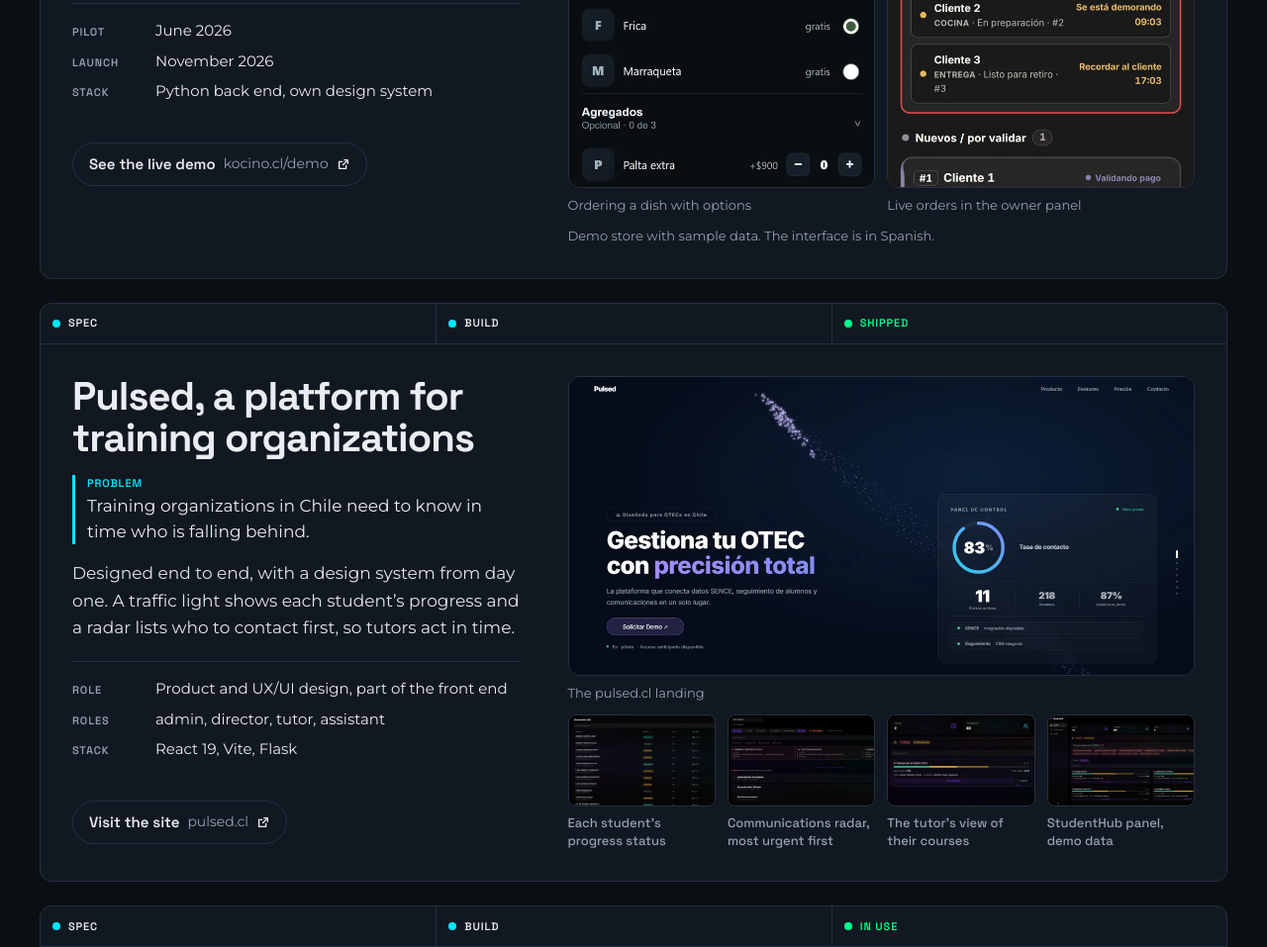
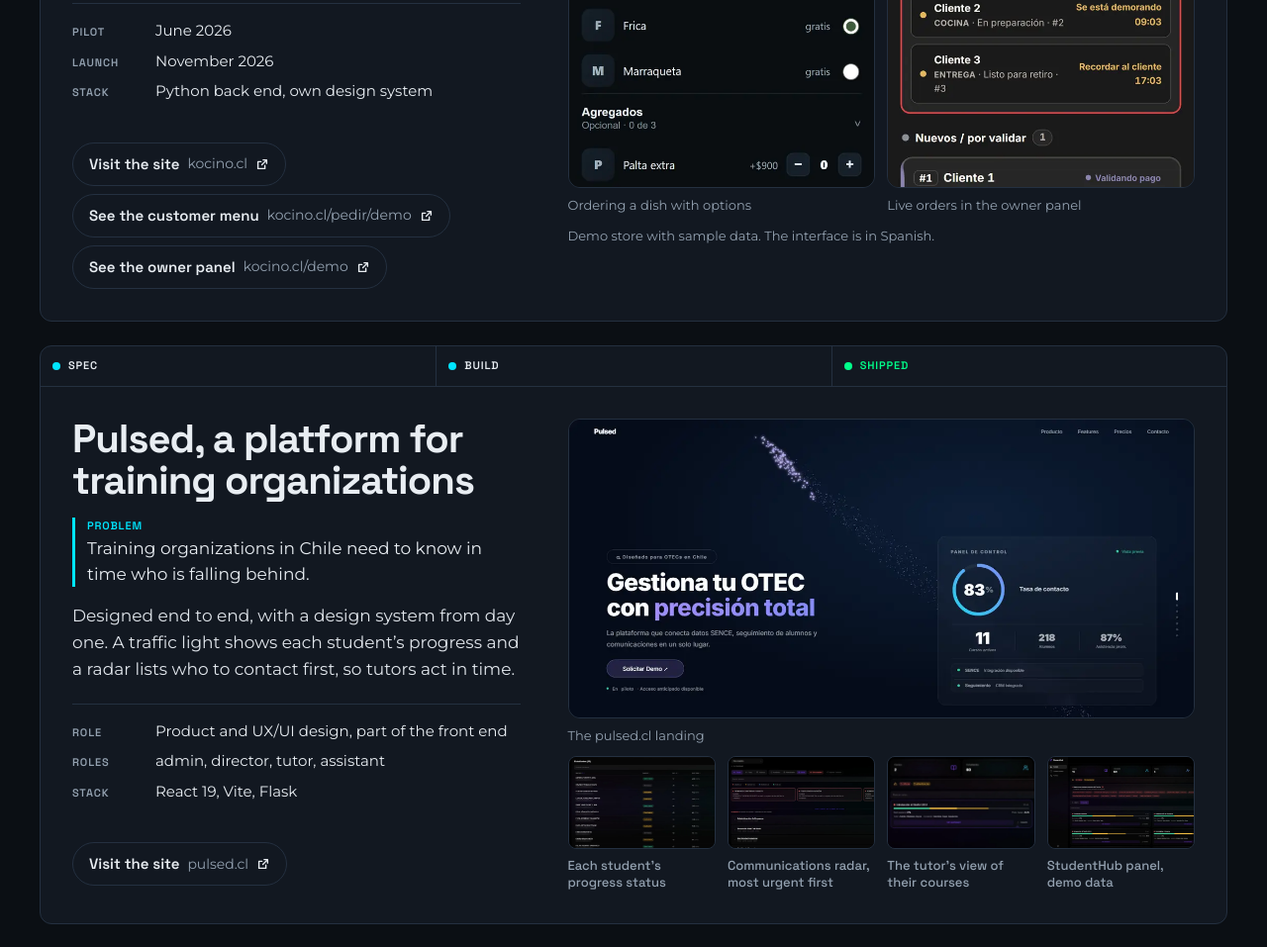
Before and after one commit to agonzalezfront-netizen/portafolio, a plain HTML site: page index.html in a window 1280 px wide. Shown: the part 3142-4099 px from the top of the page at 99% size. Drawn offline with Linux system fonts and the light colour scheme; a web font is replaced by a local one.

Commit message:
Kocino: tres enlaces (sitio, carta del cliente, panel del dueño)

```diff
--- a/i18n.js
+++ b/i18n.js
@@ -180,6 +180,8 @@
     // acciones al pie de cada caso (los dominios kocino.cl/demo y pulsed.cl no se traducen)
     ['case.demo', 'See the live demo', 'Ver la demo'],
     ['case.site', 'Visit the site', 'Ver el sitio'],
+    ['case.menu', 'See the customer menu', 'Ver la carta del cliente'],
+    ['case.panel', 'See the owner panel', 'Ver el panel del dueño'],
     ['case.newtab', '(opens in a new tab)', '(se abre en una pestaña nueva)'],
     ['case.private', 'Private tool: no public demo.', 'Herramienta privada: no tiene demo pública.'],
     ['c3.role', 'Product and UX/UI design, part of the front end', 'Diseño de producto y UX/UI, parte del front end'],
--- a/index.html
+++ b/index.html
@@ -26,7 +26,7 @@
 <link rel="alternate" hreflang="es" href="https://agonzalez.viciusstudio.cl/?lang=es">
 <link rel="alternate" hreflang="x-default" href="https://agonzalez.viciusstudio.cl/">
 <!-- Idioma (EN / ES): decide antes de pintar; el diccionario va en el mismo archivo (sin fetch: sirve por file://) -->
-<script src="i18n.js?v=f50edd46"></script>
+<script src="i18n.js?v=b4e4f338"></script>
 <script>
 /* Decide antes de pintar si corre el enjambre: solo con JS y sin reduced-motion; corre en cada carga.
    Sin ancla, la etapa de inicio (pantalla negra) empieza ya desde el primer cuadro.
@@ -303,7 +303,7 @@ if(!a)return;d.classList.add('smooth-nav');clearTimeout(t);t=setTimeout(function
           <div><dt>launch</dt><dd>November 2026</dd></div>
           <div><dt>stack</dt><dd>Python back end, own design system</dd></div>
         </dl>
-        <p class="case-act"><a class="btn btn--ghost case-act__b" href="https://kocino.cl/demo" target="_blank" rel="noopener"><span>See the live demo</span><span class="case-act__url">kocino.cl/demo</span><svg class="case-act__ico" viewBox="0 0 16 16" aria-hidden="true" focusable="false"><path d="M9 3h4v4M13 3L7.5 8.5M11 9.5V13H3V5h3.5"/></svg><span class="sr-only"> (opens in a new tab)</span></a></p>
+        <p class="case-act"><a class="btn btn--ghost case-act__b" href="https://kocino.cl/" target="_blank" rel="noopener"><span>Visit the site</span><span class="case-act__url">kocino.cl</span><svg class="case-act__ico" viewBox="0 0 16 16" aria-hidden="true" focusable="false"><path d="M9 3h4v4M13 3L7.5 8.5M11 9.5V13H3V5h3.5"/></svg><span class="sr-only"> (opens in a new tab)</span></a><a class="btn btn--ghost case-act__b" href="https://kocino.cl/pedir/demo" target="_blank" rel="noopener"><span>See the customer menu</span><span class="case-act__url">kocino.cl/pedir/demo</span><svg class="case-act__ico" viewBox="0 0 16 16" aria-hidden="true" focusable="false"><path d="M9 3h4v4M13 3L7.5 8.5M11 9.5V13H3V5h3.5"/></svg><span class="sr-only"> (opens in a new tab)</span></a><a class="btn btn--ghost case-act__b" href="https://kocino.cl/demo" target="_blank" rel="noopener"><span>See the owner panel</span><span class="case-act__url">kocino.cl/demo</span><svg class="case-act__ico" viewBox="0 0 16 16" aria-hidden="true" focusable="false"><path d="M9 3h4v4M13 3L7.5 8.5M11 9.5V13H3V5h3.5"/></svg><span class="sr-only"> (opens in a new tab)</span></a></p>
       </div>
       <div class="shots shots--pair" data-build data-by="Dev 8" data-verify="verif-8">
         <figure class="phone">
```
